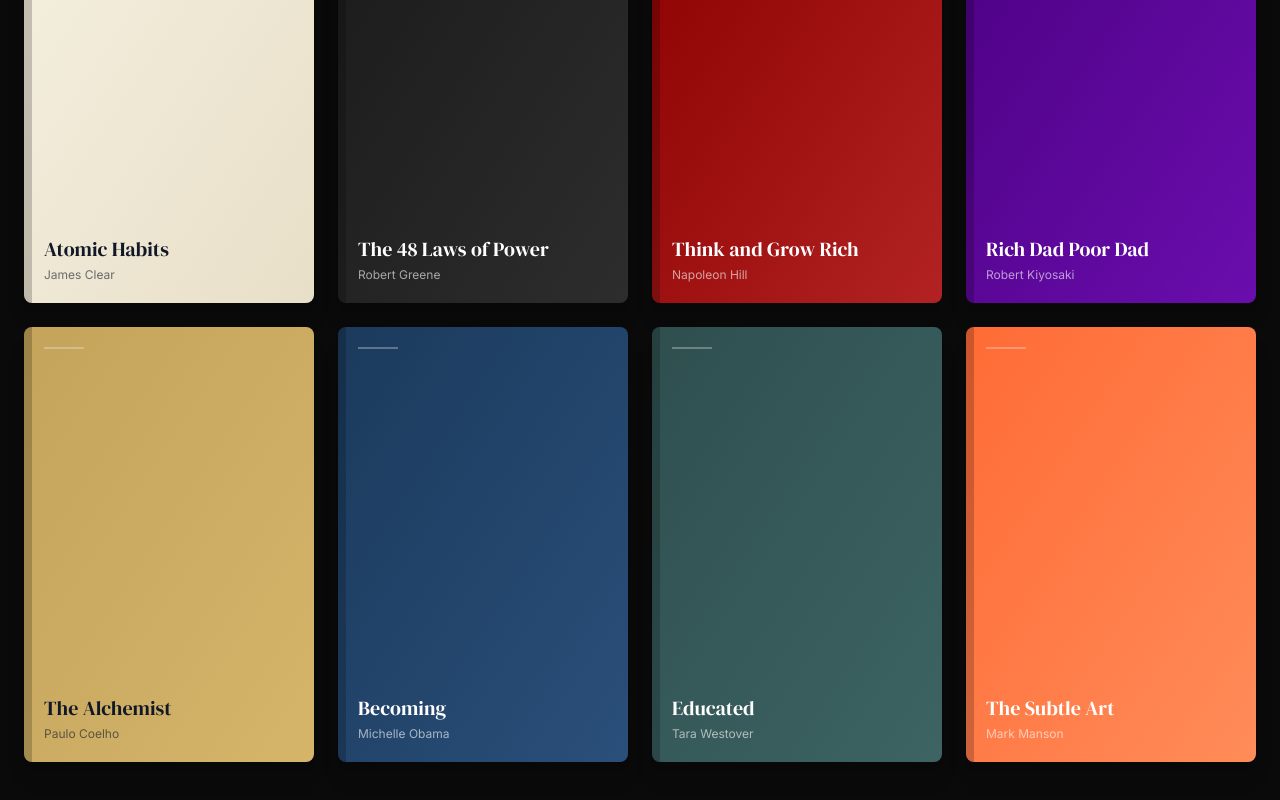
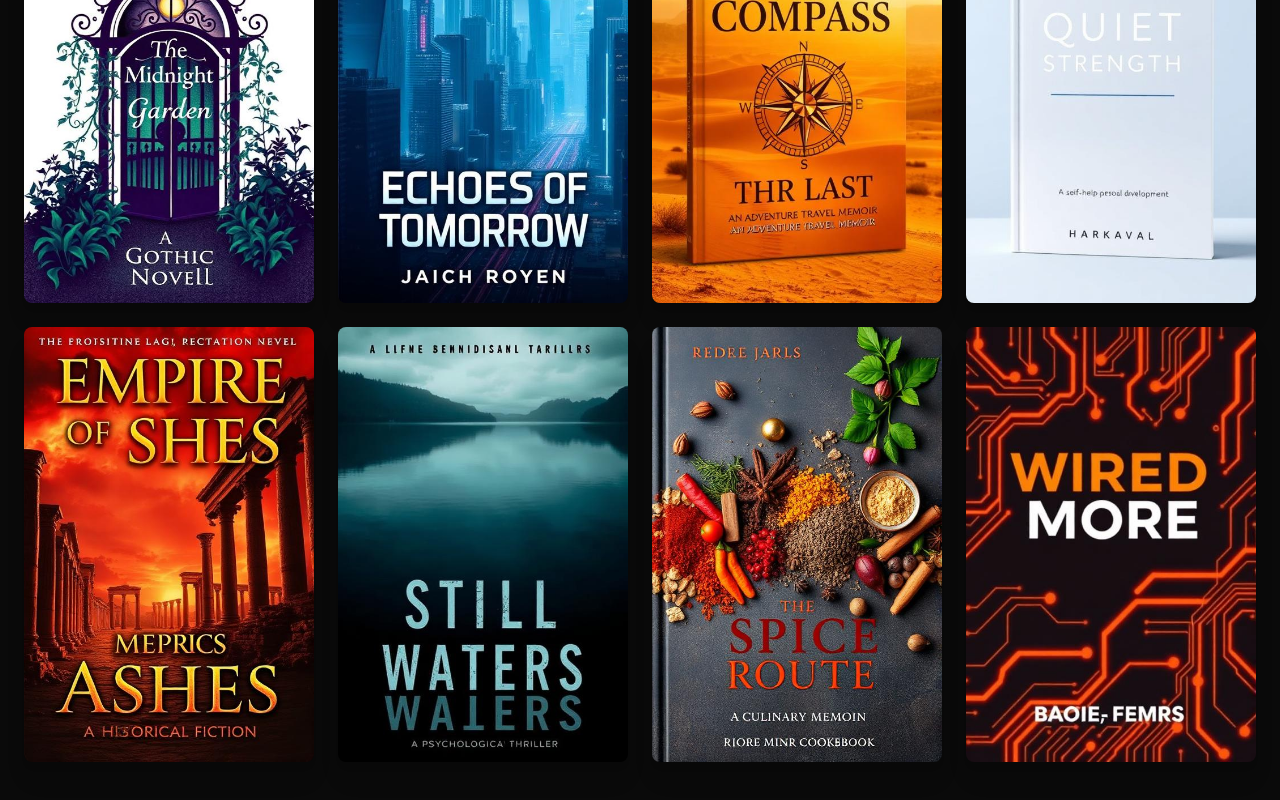
Before and after one commit to ayanahmedsootwala-droid/trueamericanpublishers, a React (Vite) app: page / in a window 1280 px wide. Shown: the part 2882-3682 px from the top of the page. Built offline with nearby package versions, Linux system fonts and the light colour scheme; the HTML template or start-up script is replaced by a standard one.

Commit message:
Update branding assets
Co-authored-by: ayanahmedsootwala-droid <275279126+ayanahmedsootwala-droid@users.noreply.github.com>

```diff
--- a/src/components/BookCovers.tsx
+++ b/src/components/BookCovers.tsx
@@ -1,14 +1,22 @@
 import { motion } from "framer-motion";
+import bookMidnightGarden from "@/assets/book-midnight-garden.jpg";
+import bookEchoesTomorrow from "@/assets/book-echoes-tomorrow.jpg";
+import bookLastCompass from "@/assets/book-last-compass.jpg";
+import bookQuietStrength from "@/assets/book-quiet-strength.jpg";
+import bookEmpireAshes from "@/assets/book-empire-ashes.jpg";
+import bookStillWaters from "@/assets/book-still-waters.jpg";
+import bookSpiceRoute from "@/assets/book-spice-route.jpg";
+import bookWiredMore from "@/assets/book-wired-more.jpg";
 
 const books = [
-  { title: "Atomic Habits", author: "James Clear", color: "from-[#F5F0E0] to-[#E8DFC8]", textColor: "text-gray-900" },
-  { title: "The 48 Laws of Power", author: "Robert Greene", color: "from-[#1a1a1a] to-[#2d2d2d]", textColor: "text-white" },
-  { title: "Think and Grow Rich", author: "Napoleon Hill", color: "from-[#8B0000] to-[#B22222]", textColor: "text-white" },
-  { title: "Rich Dad Poor Dad", author: "Robert Kiyosaki", color: "from-[#4B0082] to-[#6A0DAD]", textColor: "text-white" },
-  { title: "The Alchemist", author: "Paulo Coelho", color: "from-[#C4A35A] to-[#D4B56A]", textColor: "text-gray-900" },
-  { title: "Becoming", author: "Michelle Obama", color: "from-[#1B3A5C] to-[#2A4F7A]", textColor: "text-white" },
-  { title: "Educated", author: "Tara Westover", color: "from-[#2F4F4F] to-[#3D6363]", textColor: "text-white" },
-  { title: "The Subtle Art", author: "Mark Manson", color: "from-[#FF6B35] to-[#FF8C5A]", textColor: "text-white" },
+  { title: "The Midnight Garden", genre: "Gothic Mystery", cover: bookMidnightGarden },
+  { title: "Echoes of Tomorrow", genre: "Sci-Fi", cover: bookEchoesTomorrow },
+  { title: "The Last Compass", genre: "Adventure Memoir", cover: bookLastCompass },
+  { title: "Quiet Strength", genre: "Self-Help", cover: bookQuietStrength },
+  { title: "Empire of Ashes", genre: "Historical Fiction", cover: bookEmpireAshes },
+  { title: "Beneath Still Waters", genre: "Thriller", cover: bookStillWaters },
+  { title: "The Spice Route", genre: "Culinary Memoir", cover: bookSpiceRoute },
+  { title: "Wired for More", genre: "Business & Tech", cover: bookWiredMore },
 ];
 
 export function BookCovers() {
@@ -24,7 +32,7 @@ export function BookCovers() {
           <span className="text-primary text-sm font-medium tracking-widest uppercase">Our Work</span>
           <h2 className="mt-3 text-4xl md:text-5xl">Featured Book Covers</h2>
           <p className="mt-4 text-muted-foreground max-w-2xl mx-auto">
-            A glimpse of the bestselling books we've helped bring to life.
+            A glimpse of the books we've helped bring to life across every genre.
           </p>
         </motion.div>
 
@@ -38,17 +46,21 @@ export function BookCovers() {
               transition={{ delay: i * 0.08 }}
               className="group cursor-pointer"
             >
-              <div
-                className={`relative aspect-[2/3] rounded-lg bg-gradient-to-br ${book.color} overflow-hidden shadow-xl group-hover:shadow-2xl group-hover:shadow-primary/20 group-hover:scale-[1.02] gentle-animation`}
-              >
-                <div className="absolute inset-0 p-5 flex flex-col justify-between">
-                  <div className="w-10 h-0.5 bg-current opacity-30" />
+              <div className="relative aspect-[2/3] rounded-lg overflow-hidden shadow-xl group-hover:shadow-2xl group-hover:shadow-primary/20 group-hover:scale-[1.02] gentle-animation">
+                <img
+                  src={book.cover}
+                  alt={`${book.title} book cover`}
+                  loading="lazy"
+                  width={512}
+                  height={768}
+                  className="w-full h-full object-cover"
+                />
+                <div className="absolute inset-0 bg-gradient-to-t from-black/70 via-transparent to-transparent opacity-0 group-hover:opacity-100 gentle-animation flex items-end p-4">
                   <div>
-                    <h3 className={`font-display text-lg md:text-xl ${book.textColor}`}>{book.title}</h3>
-                    <p className={`text-xs mt-1 opacity-60 ${book.textColor}`}>{book.author}</p>
+                    <h3 className="font-display text-lg text-white">{book.title}</h3>
+                    <p className="text-xs text-white/70">{book.genre}</p>
                   </div>
                 </div>
-                <div className="absolute left-0 top-0 bottom-0 w-2 bg-black/20" />
               </div>
             </motion.div>
           ))}
```
